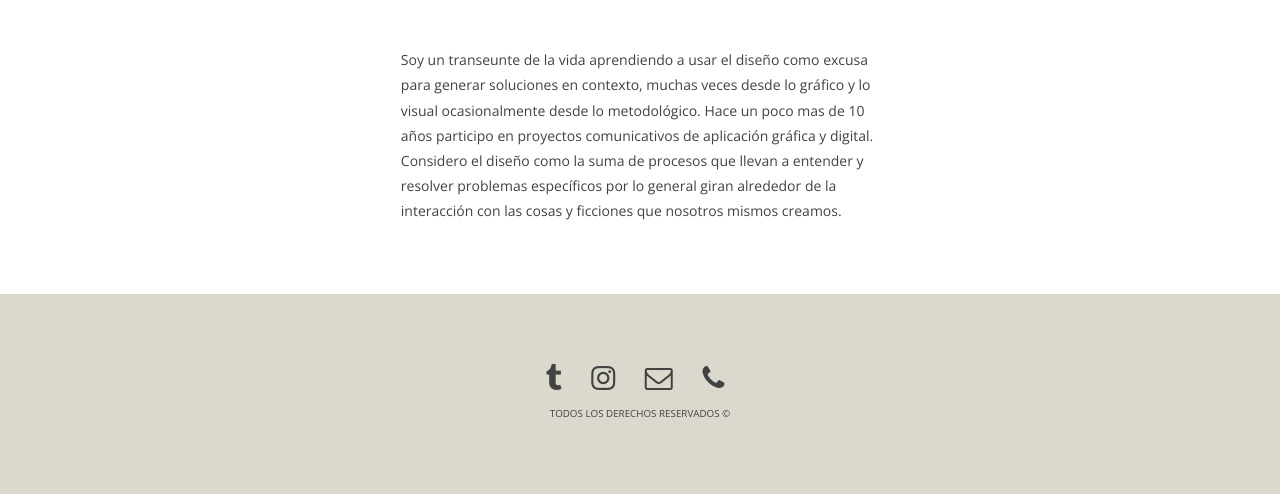
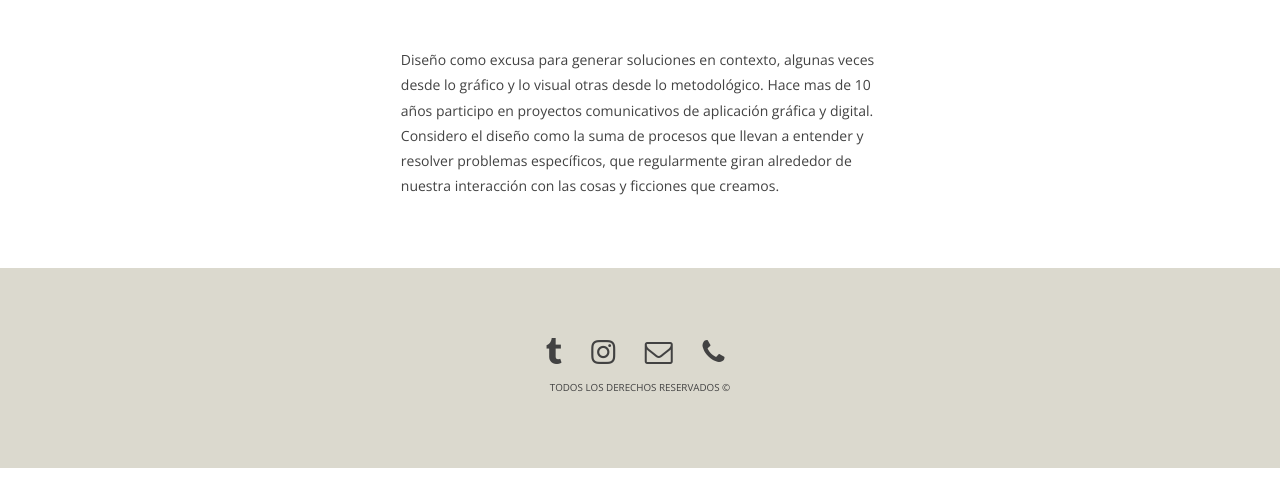
Before and after one commit to gsolat/gsolat.github.io, a plain HTML site: page index.html in a window 1280 px wide. Shown: the part 1816-2310 px from the top of the page. After the commit the page ends 2284 px from the top, so only its background shows below. Drawn offline with nearby package versions, Linux system fonts and the light colour scheme.

Commit message:
bio update

```diff
--- a/index.html
+++ b/index.html
@@ -153,7 +153,7 @@
                 <div class="col-lg-10 col-lg-offset-1 col-md-10 col-md-offset-1 col-xs-12 col-xs-0 shortbio">
                     <div class="photo">
                     </div>
-                    <p>Soy un transeunte de la vida aprendiendo a usar el diseño como excusa para generar soluciones en contexto, muchas veces desde lo gráfico y lo visual ocasionalmente desde lo metodológico. Hace un poco mas de 10 años participo en proyectos comunicativos de aplicación gráfica y digital. Considero el diseño como la suma de procesos que llevan a entender y resolver problemas específicos por lo general giran alrededor de la interacción con las cosas y ficciones que nosotros mismos creamos.</p>
+                    <p>Diseño como excusa para generar soluciones en contexto, algunas veces desde lo gráfico y lo visual otras desde lo metodológico. Hace mas de 10 años participo en proyectos comunicativos de aplicación gráfica y digital. Considero el diseño como la suma de procesos que llevan a entender y resolver problemas específicos, que regularmente giran alrededor de nuestra interacción con las cosas y ficciones que creamos.</p>
                 </div>
             </div>
         </div>
```
